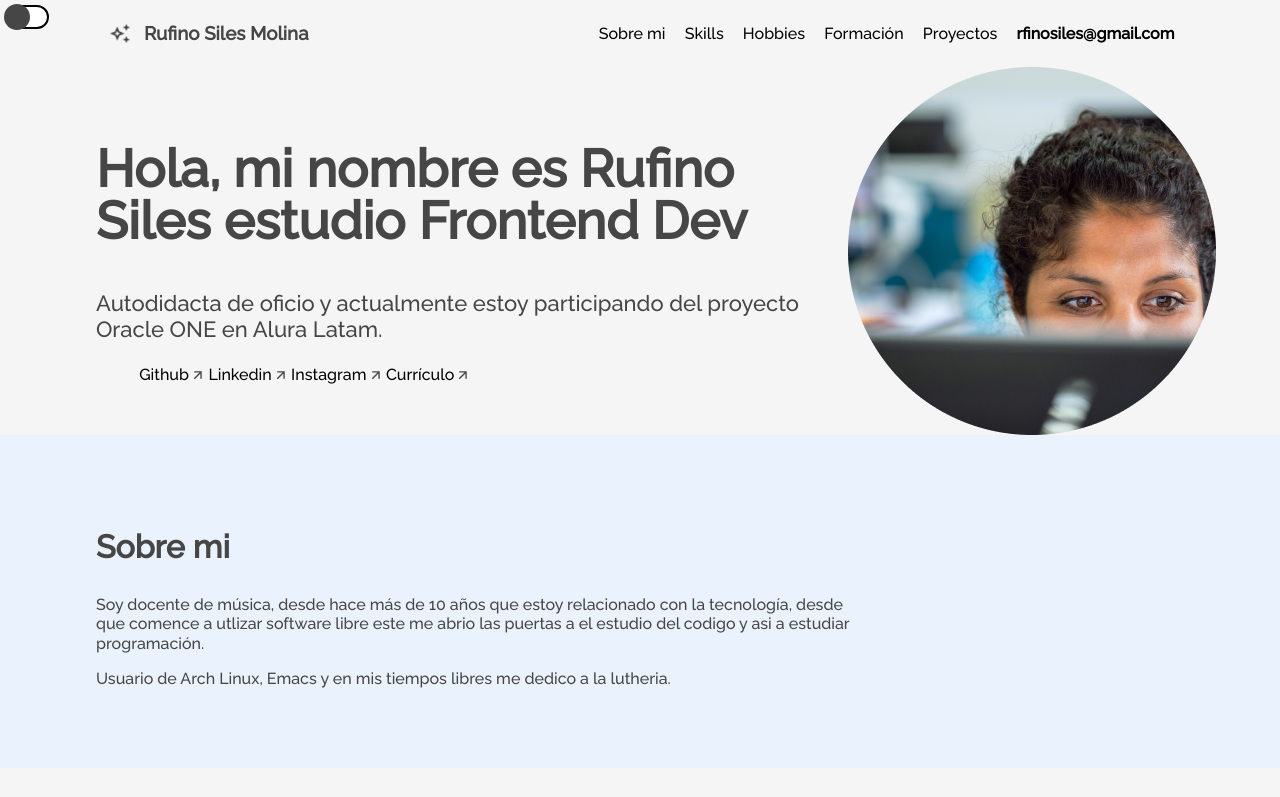
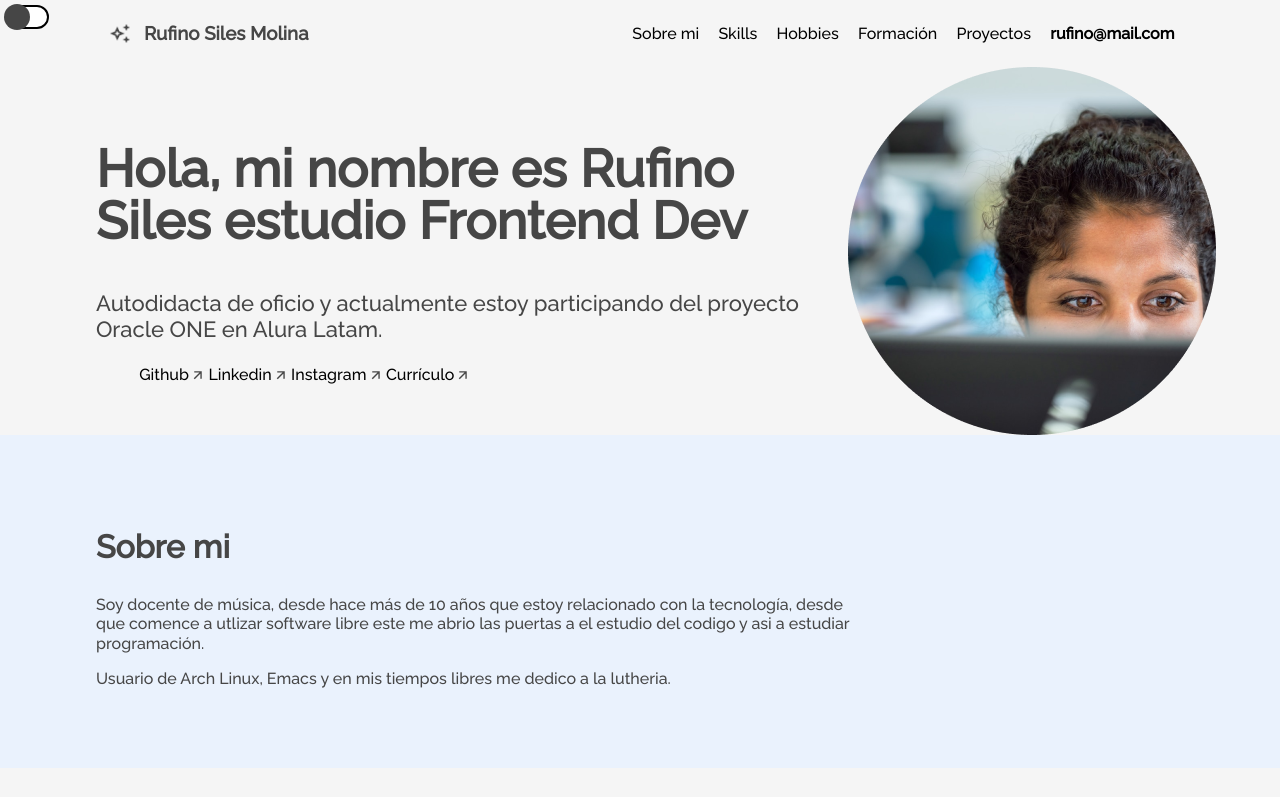
Before and after one commit to finosiles/portafolio, a plain HTML site: page index.html in a window 1280 px wide. Shown: the top 797 px of the page. Drawn offline with Linux system fonts and the light colour scheme.

Commit message:
Modifiando el correo
Modified-by: finosiles <rfinosiles@gmail.com>
Signed-off-by: finosiles <rfinosiles@gmail.com>
Signed-off-by: finosiles <rfinosiles@gmail.com>

```diff
--- a/index.html
+++ b/index.html
@@ -32,7 +32,7 @@
                 <li class="menu__list__item"><a href="#hobbies">Hobbies</a></li>
                 <li class="menu__list__item"><a href="#formacion">Formación</a></li>
                 <li class="menu__list__item"><a href="#xp">Proyectos</a></li>
-                <li class="menu__list__item"><a href="#contacto">rfinosiles@gmail.com</a></li>
+                <li class="menu__list__item"><a href="#contacto">rufino@mail.com</a></li>
             </ul>
             <!-- <li class="menu__list__item__contato"><a href="#contacto">rfinosiles@gmail.com</a></li> -->
         </nav>
```
